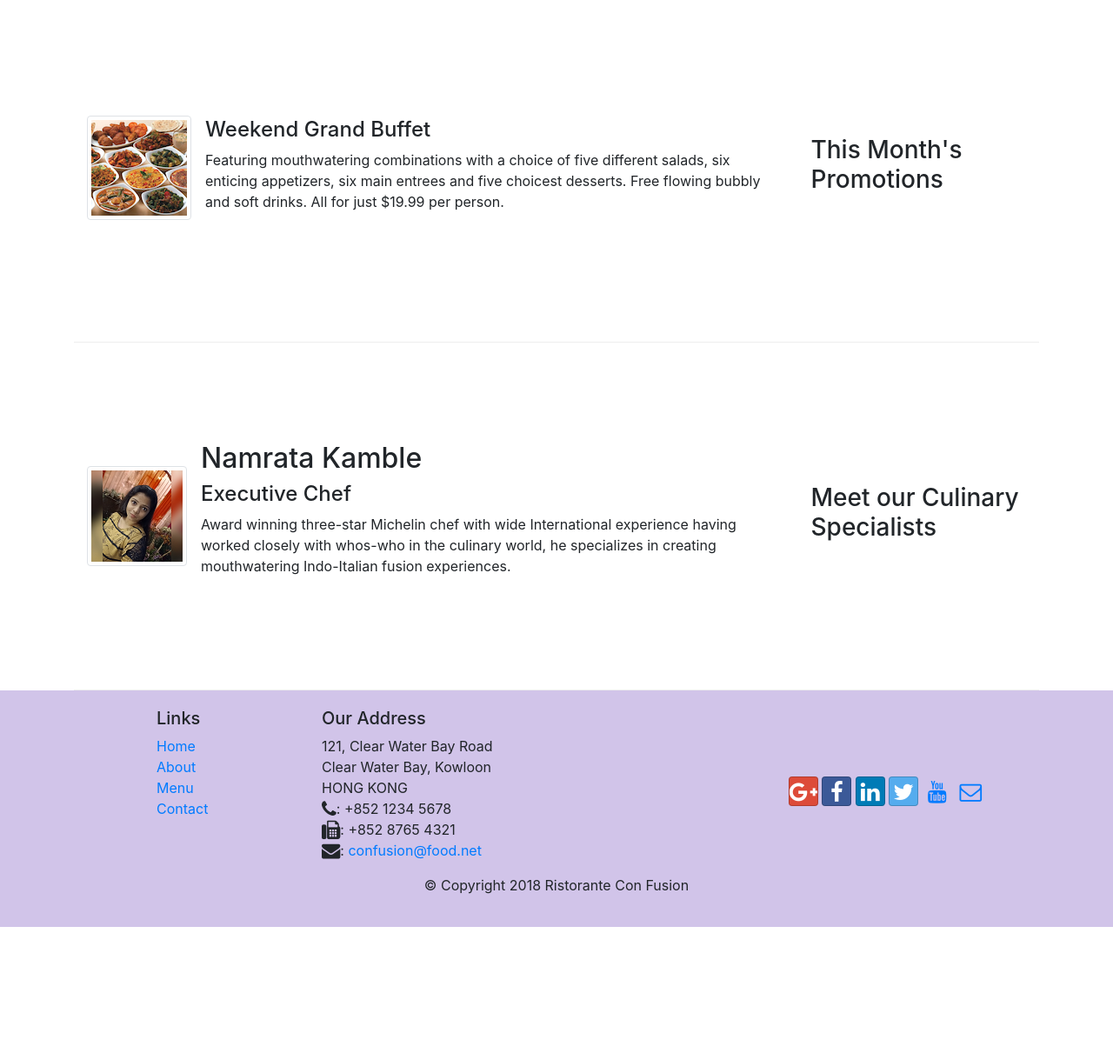
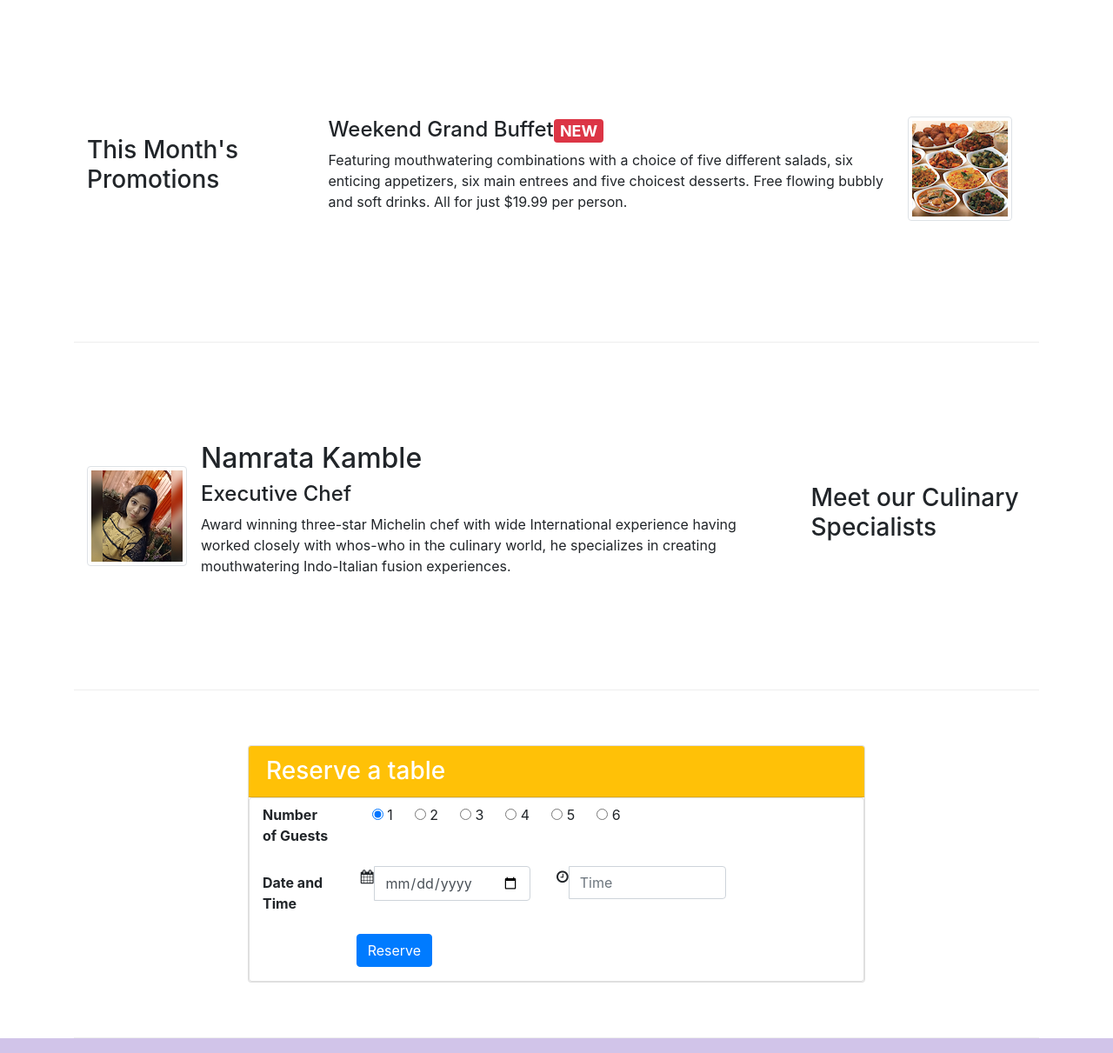
Before and after one commit to NK439/CONFUSION, a website: page index.html in a window 1280 px wide. Shown: the part 740-1951 px from the top of the page at 87% size. Before the commit the page ends 1806 px from the top, so only its background shows below. Drawn offline with nearby package versions, Linux system fonts and the light colour scheme.

Commit message:
reservatioon table is added

```diff
--- a/index.html
+++ b/index.html
@@ -39,8 +39,9 @@
                     <h1>Ristorante con Fusion</h1>
                     <p>We take inspiration from the World's best cuisines, and create a unique fusion experience. Our lipsmacking creations will tickle your culinary senses!</p>
                 </div>
-                <div class = "col-12 col-sm align-self-center">
+                <div class="col col-sm align-self-center" style="text-align: center;">
                     <img src="img/logo.png" class="img-fluid">
+                    <a class="btn btn-warning" href="#reservationForm" role="button">Reserve Table</a>
                 </div>
             </div>
         </div>
@@ -65,25 +66,24 @@
                 </div>
             </div>
         </div>
-
-
         <div class = "row row-content align-items-center">
-            <div class = "col-12 col-sm-4 order-sm-last col-md-3">
+            <div class = "col-sm-4 col-md-3">
                 <h3>This Month's Promotions</h3>
             </div>
-            <div class = "col col-sm col-md">
+            <div class = "col-sm col-md">
                 <div class="media">
-                    <img class="d-flex mr-3 img-thumbnail align-self-center"
-                            src="img/buffet.png" alt="buffet">
+
                     <div class="media-body">
                         <h2 class="mt-0"></h2>
-                        <h4>Weekend Grand Buffet</h4>
+                        <h4>Weekend Grand Buffet<span class="badge badge-danger">NEW</span></h4>
                         <p class="d-none d-sm-block">Featuring mouthwatering combinations with a choice of five
                              different salads, six enticing appetizers, six main entrees and five choicest
                              desserts. Free flowing bubbly and soft drinks.
                              All for just $19.99 per person.
                             </p>
                     </div>
+                    <img class="d-flex mr-3 img-thumbnail align-self-center"
+                    src="img/buffet.png" alt="buffet">
                 </div>
             </div>
         </div>
@@ -108,7 +108,75 @@
                 </div>
             </div>
         </div>
+
+        <div id="reservationForm" class="row row-content align-items-center" >
+            <div class="col-12 offset-0 col-md-8 offset-md-2">
+                <div class="card">
+                    <h3 class="card-header bg-warning text-white">Reserve a table</h3>
+                    <div class="card body">
+                    <div class="card-block">
+                        <form>
+                            <div class="form-group row col-12">
+                                <label for="firstname" class="col-md-2 col-form-label">
+                                    <b>Number of Guests</b>
+                                 </label>
+                                <div class="col-md-10">
+                                    <div class="btn-group" data-toggle="buttons">
+                                        <label class="btn active">
+                                            <input type="radio" name="nbPeople" value="1" autocomplete="off" checked> 1
+                                        </label>
+                                        <label class="btn">
+                                            <input type="radio" name="nbPeople" value="2" autocomplete="off"> 2
+                                        </label>
+                                        <label class="btn">
+                                            <input type="radio" name="nbPeople" value="3" autocomplete="off"> 3
+                                        </label>
+                                        <label class="btn">
+                                            <input type="radio" name="nbPeople" value="4" autocomplete="off"> 4
+                                        </label>
+                                        <label class="btn">
+                                            <input type="radio" name="nbPeople" value="5" autocomplete="off"> 5
+                                        </label>
+                                        <label class="btn">
+                                            <input type="radio" name="nbPeople" value="6" autocomplete="off"> 6
+                                        </label>
+                                    </div>
+                                </div>
+                            </div>
+                            <div class="form-group row col-12">
+                                <label for="lastname" class="col-md-2 col-form-label">
+                                    <b>Date and Time</b>
+                                </label>
+                                <div class="col-md-4">
+                                    <div class="input-group">
+                                        <span class="input-group-addon"><i class="fa fa-calendar" aria-hidden="true"></i></span>
+                                        <input class="form-control" type="date" name="dateBooking" value="" placeholder="Date">
+                                    </div>
+                                </div>
+                                <div class="col-md-4">
+                                    <div class="input-group">
+                                        <span class="input-group-addon"><i class="fa fa-clock-o" aria-hidden="true"></i></span>
+                                        <input class="form-control" type="hour" name="hourBooking" value="" placeholder="Time">
+                                    </div>
+                                </div>
+                            </div>
+                            <div class="form-group row">
+                                <div class="offset-md-2 col-md-10">
+                                    <button type="submit" class="btn btn-primary">Reserve</button>
+                                </div>
+                            </div>
+                        </form>
+                    </div>
+                    </div>
+                </div>
+            </div>
+        </div>
     </div>
+
+
+
+ </div>
+
 
     <footer class="footer">
         <div class = "container">
```
Also changed, not shown: aboutus.html (+3 -3 lines), contactus.html (+1 -1 lines).
